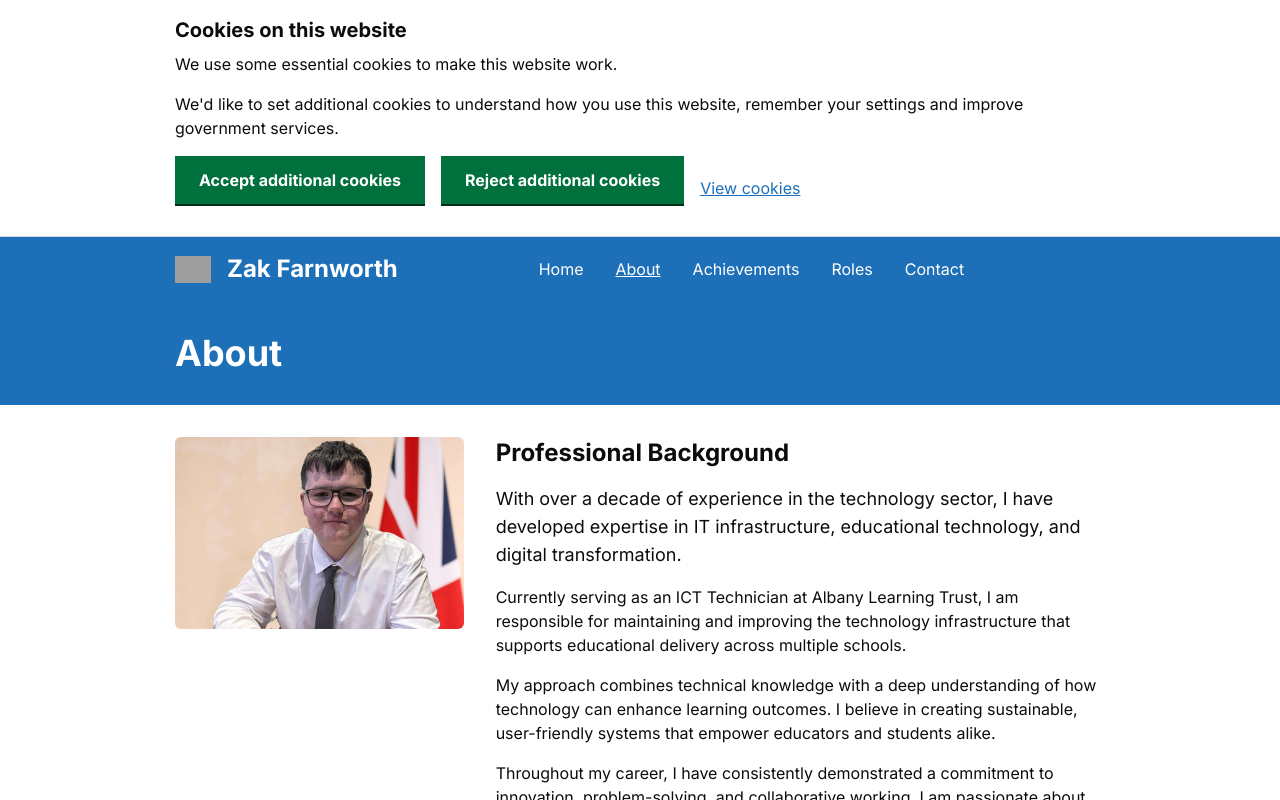
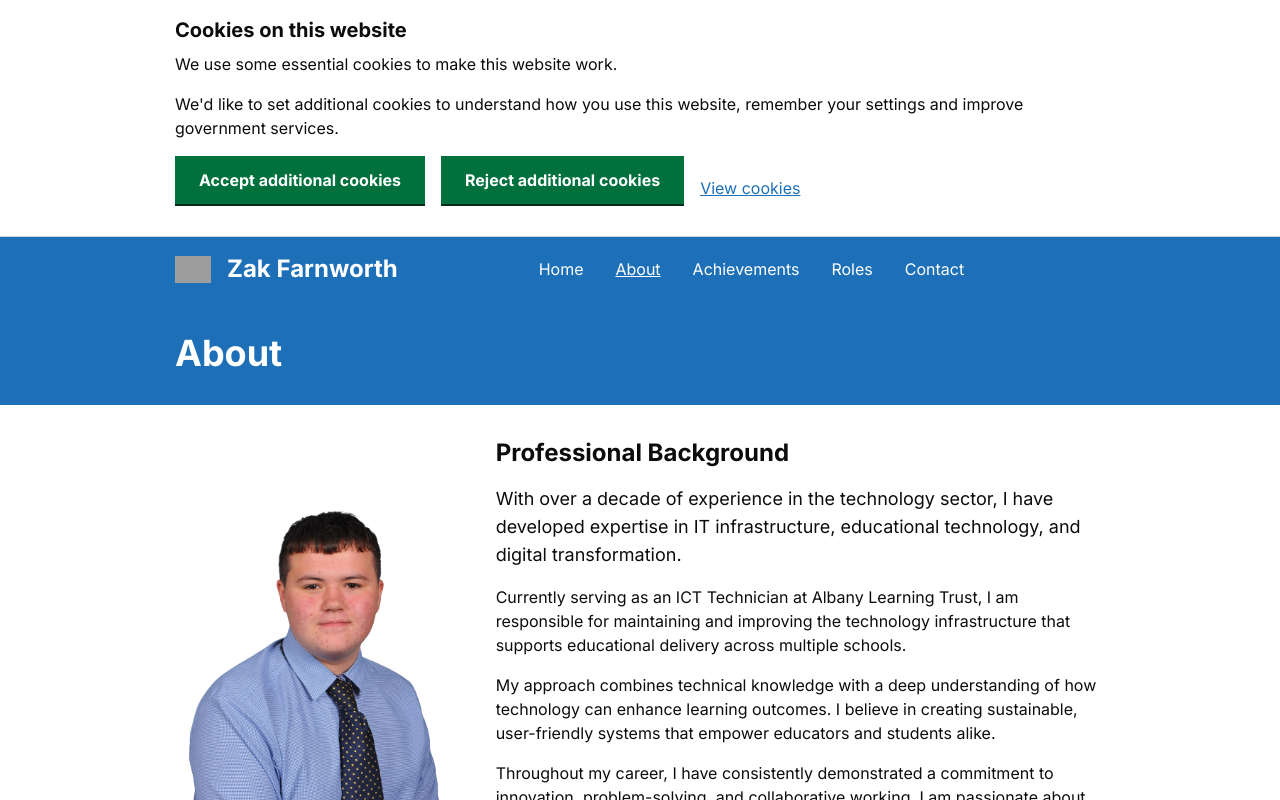
Before and after one commit to zakfarnworth23/farnworthdotorguk, a Next.js app: page /about in a window 1280 px wide. Shown: the top 800 px of the page. Built offline with nearby package versions, Linux system fonts and the light colour scheme; grey boxes are pictures that could not be loaded.

Commit message:
Update page.tsx

```diff
--- a/app/about/page.tsx
+++ b/app/about/page.tsx
@@ -34,7 +34,7 @@ export default function AboutPage() {
       <div className="grid grid-cols-1 md:grid-cols-3 gap-8 mb-16">
         <div className="md:col-span-1">
           <Image
-            src="/zfarnworth.jpg?height=400&width=300"
+            src="/zfarnworth-tempest.png?height=400&width=300"
             alt="Professional portrait"
             width={300}
             height={400}
```
